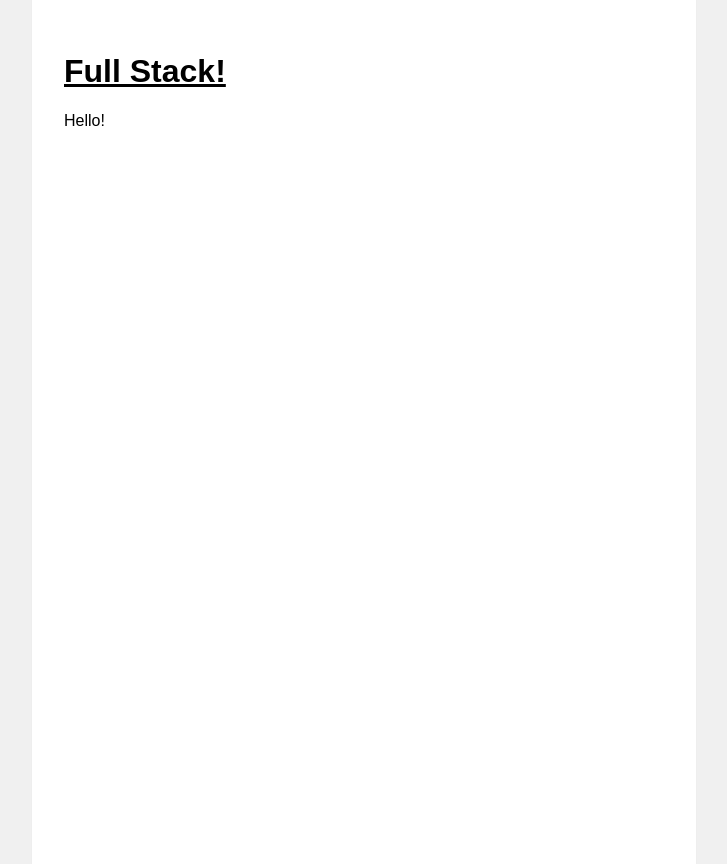
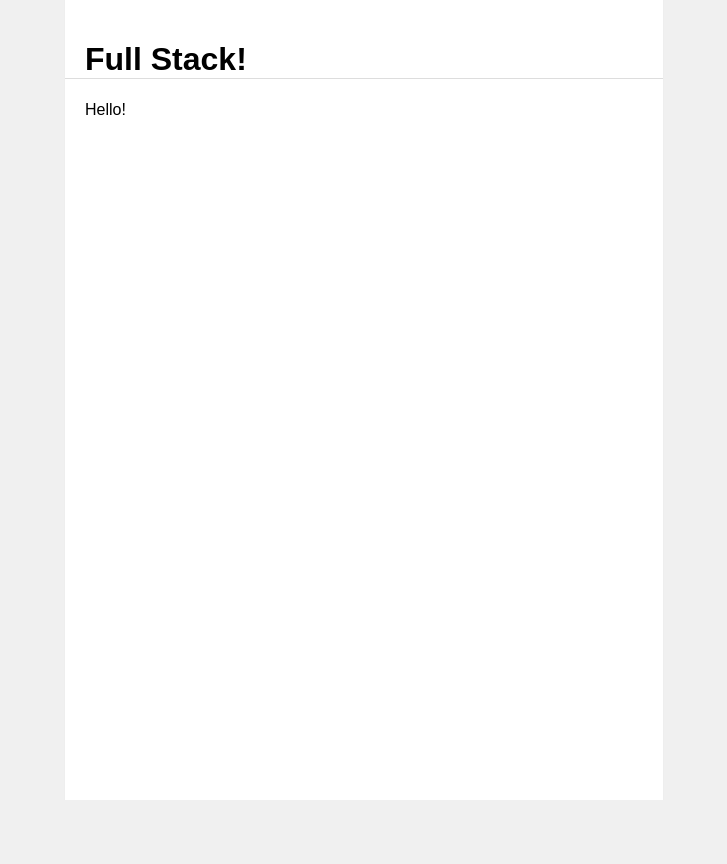
Before and after one commit to JJMorton/full-stack, a plain HTML site: page index.html in a window 1280 px wide. Shown: the whole page, without its empty margins (276-1003 px from the left). After the commit the page ends 800 px from the top, so only its background shows below. Drawn offline with Linux system fonts and the light colour scheme.

Commit message:
Updated style

```diff
--- a/style.css
+++ b/style.css
@@ -3,12 +3,10 @@ html {
 }
 body {
 	max-width: 600px;
-	height: 100vh;
-	display: block;
-	left: 0;
-	right: 0;
+	min-height: 100vh;
+	box-sizing: border-box;
 	margin: 0 auto;
-	padding: 2em;
+	padding: 20px 0;
 	border-left: 1px solid #eeeeee;
 	border-right: 1px solid #eeeeee;
 	background-color: white;
@@ -16,8 +14,9 @@ body {
 
 p, h1 {
 	font-family: sans-serif;
+	padding: 0 20px;
 }
 
 h1 {
-	text-decoration: underline;
+	border-bottom: 1px solid #dddddd;
 }
```
